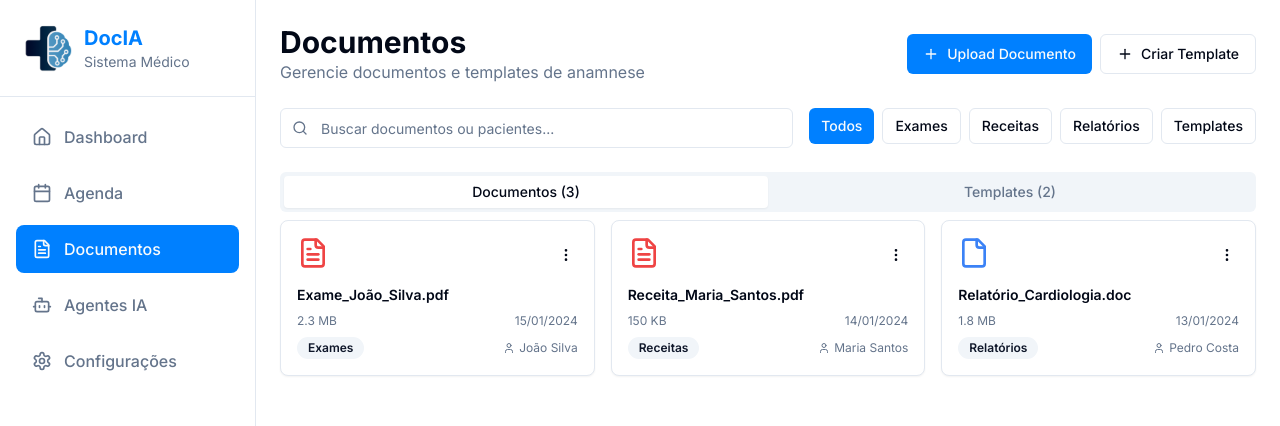
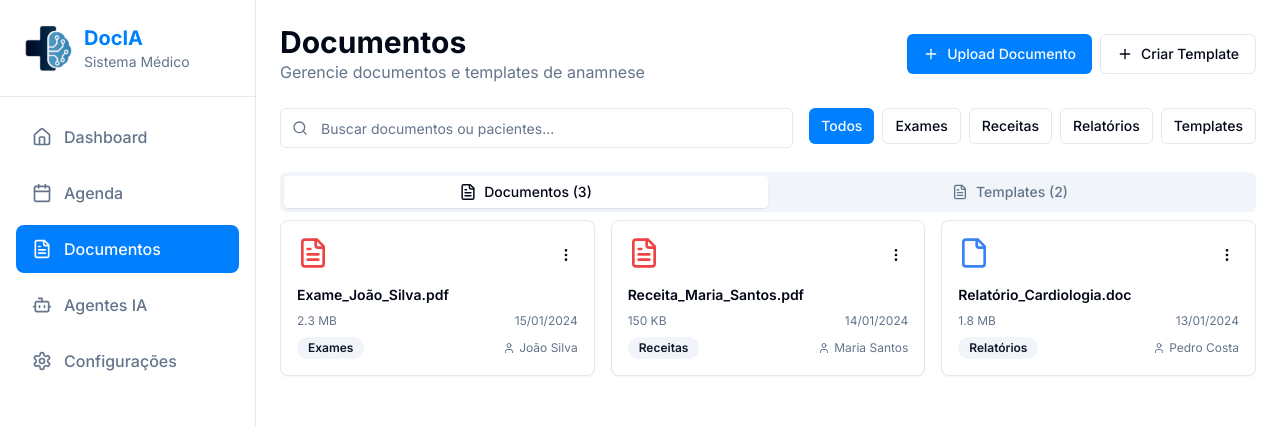
Before and after one commit to devvluca/DocIA, a React (Vite) app: page /documents in a window 1280 px wide. Shown: the top 426 px of the page. Built offline with nearby package versions, Linux system fonts and the light colour scheme.

Commit message:
fix: tabslist documents

```diff
--- a/src/pages/Documents.tsx
+++ b/src/pages/Documents.tsx
@@ -59,6 +59,7 @@ const Documents = () => {
   const [selectedCategory, setSelectedCategory] = useState('all');
   const [isCreateTemplateOpen, setIsCreateTemplateOpen] = useState(false);
   const [isUploadOpen, setIsUploadOpen] = useState(false);
+  const [activeTab, setActiveTab] = useState('documents');
 
   // Mock data para documentos
   const documents: Document[] = [
@@ -206,11 +207,47 @@ const Documents = () => {
       </div>
 
       {/* Content Tabs */}
-      <Tabs defaultValue="documents" className="w-full">
-        <TabsList className="grid w-full grid-cols-2">
-          <TabsTrigger value="documents">Documentos ({documents.length})</TabsTrigger>
-          <TabsTrigger value="templates">Templates ({templates.length})</TabsTrigger>
-        </TabsList>
+      <Tabs value={activeTab} onValueChange={setActiveTab} className="w-full">
+        <div className="relative">
+          <TabsList className="grid w-full grid-cols-2 relative bg-muted p-1 h-auto">
+            {/* Animated background slider */}
+            <div
+              className={`absolute top-1 bottom-1 bg-background rounded-md shadow-sm transition-all duration-300 ease-in-out z-0 ${
+                activeTab === 'documents'
+                  ? 'left-1 w-[calc(50%-4px)]'
+                  : 'left-[50%] w-[calc(50%-4px)]'
+              }`}
+            />
+
+            <TabsTrigger
+              value="documents"
+              className={`flex items-center gap-2 relative z-10 transition-all duration-300 ${
+                activeTab === 'documents'
+                  ? 'text-foreground shadow-none bg-transparent'
+                  : 'text-muted-foreground bg-transparent hover:text-foreground'
+              }`}
+            >
+              <FileText className={`w-4 h-4 transition-transform duration-300 ${
+                activeTab === 'documents' ? 'scale-110' : 'scale-100'
+              }`} />
+              <span className="font-medium">Documentos ({documents.length})</span>
+            </TabsTrigger>
+
+            <TabsTrigger
+              value="templates"
+              className={`flex items-center gap-2 relative z-10 transition-all duration-300 ${
+                activeTab === 'templates'
+                  ? 'text-foreground shadow-none bg-transparent'
+                  : 'text-muted-foreground bg-transparent hover:text-foreground'
+              }`}
+            >
+              <FileText className={`w-4 h-4 transition-transform duration-300 ${
+                activeTab === 'templates' ? 'scale-110' : 'scale-100'
+              }`} />
+              <span className="font-medium">Templates ({templates.length})</span>
+            </TabsTrigger>
+          </TabsList>
+        </div>
 
         <TabsContent value="documents" className="space-y-4">
           {/* Documents Grid */}
```
